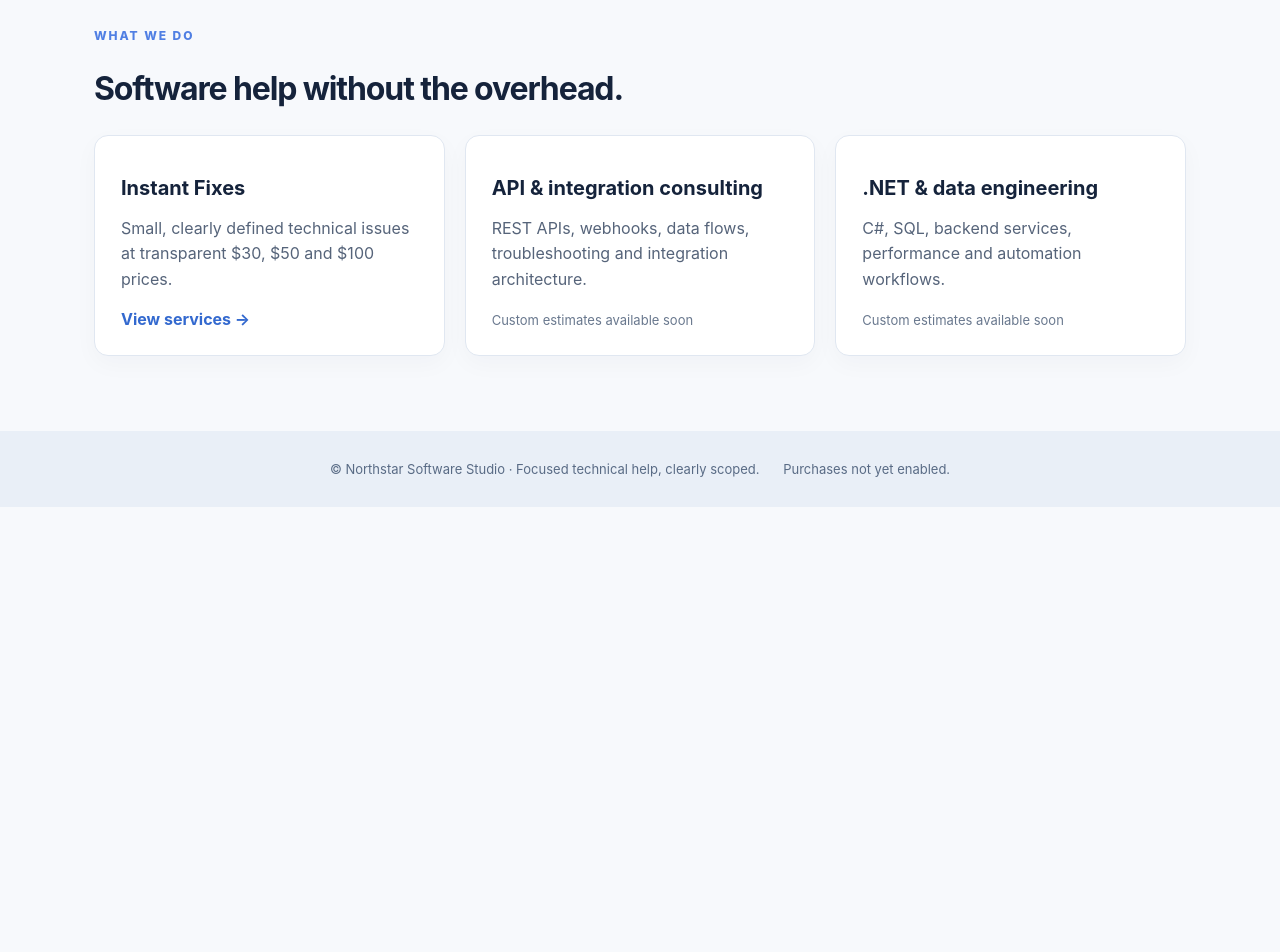
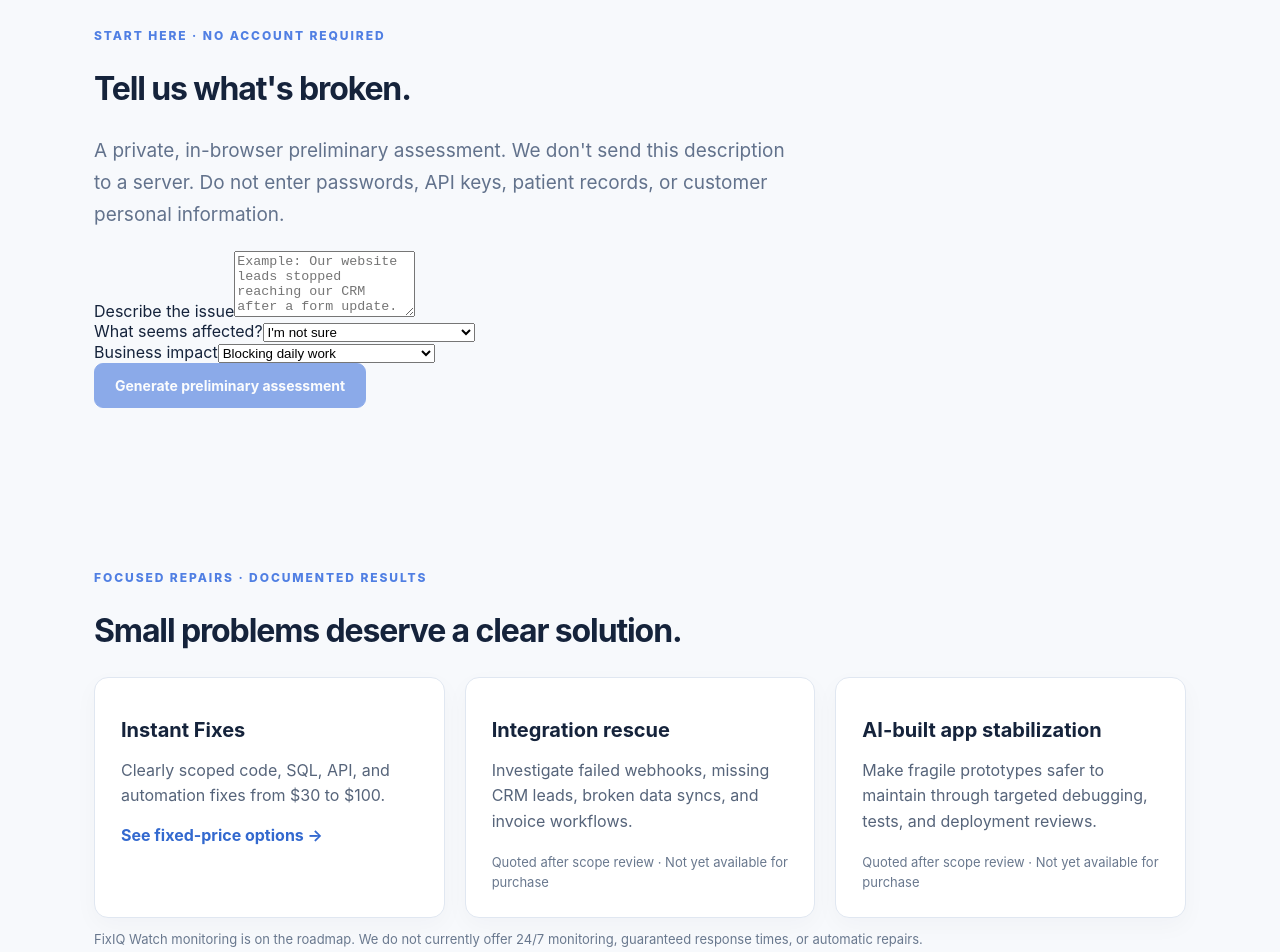
Before and after one commit to poker-kid-100717/northstar-software-studio, an Angular app in the folder web/: page / in a window 1280 px wide. Shown: the part 740-1692 px from the top of the page. Before the commit the page ends 1247 px from the top, so only its background shows below. Built offline with nearby package versions, Linux system fonts and the light colour scheme.

Commit message:
Build interactive privacy-first FixIQ triage homepage

```diff
--- a/web/src/app/home.component.ts
+++ b/web/src/app/home.component.ts
@@ -1,3 +1,85 @@
 import { Component } from '@angular/core';
+import { FormsModule } from '@angular/forms';
 import { RouterLink } from '@angular/router';
-@Component({standalone:true,imports:[RouterLink],template:`<section class="hero"><p class="eyebrow">INDEPENDENT SOFTWARE CONSULTING</p><h1>Technical problems.<br><em>Clear solutions.</em></h1><p class="lead">Practical software engineering for businesses that need a focused fix, not a lengthy engagement.</p><div class="actions"><a class="button primary" routerLink="/instant-fixes">Explore Instant Fixes →</a><a class="button secondary" href="#consulting">Consulting services</a></div></section><section id="consulting" class="section"><p class="eyebrow">WHAT WE DO</p><h2>Software help without the overhead.</h2><div class="cards"><article class="card"><h3>Instant Fixes</h3><p>Small, clearly defined technical issues at transparent $30, $50 and $100 prices.</p><a routerLink="/instant-fixes">View services →</a></article><article class="card"><h3>API & integration consulting</h3><p>REST APIs, webhooks, data flows, troubleshooting and integration architecture.</p><span class="muted">Custom estimates available soon</span></article><article class="card"><h3>.NET & data engineering</h3><p>C#, SQL, backend services, performance and automation workflows.</p><span class="muted">Custom estimates available soon</span></article></div></section>`}) export class HomeComponent {}
+
+type Category = 'integration' | 'automation' | 'data' | 'application' | 'unsure';
+type Impact = 'sales' | 'operations' | 'minor';
+interface Guidance { title: string; checks: string[]; tier: string; note: string; }
+
+@Component({
+  standalone: true,
+  imports: [RouterLink, FormsModule],
+  template: `
+    <section class="hero">
+      <p class="eyebrow">NORTHSTAR FIXIQ · SOFTWARE RESCUE</p>
+      <h1>Something broke.<br><em>Let's find the right fix.</em></h1>
+      <p class="lead">When software, integrations, or automations stop working, get a clear starting point and a realistic repair path. No open-ended consulting commitment.</p>
+      <div class="actions"><a class="button primary" href="#fixiq">Try FixIQ triage →</a><a class="button secondary" routerLink="/instant-fixes">Browse $30–$100 fixes</a></div>
+    </section>
+    <section id="fixiq" class="section">
+      <p class="eyebrow">START HERE · NO ACCOUNT REQUIRED</p>
+      <h2>Tell us what's broken.</h2>
+      <p class="lead">A private, in-browser preliminary assessment. We don't send this description to a server. Do not enter passwords, API keys, patient records, or customer personal information.</p>
+      <form class="fixiq-panel" (ngSubmit)="assess()">
+        <label for="problem">Describe the issue</label>
+        <textarea id="problem" name="problem" [(ngModel)]="problem" minlength="15" maxlength="1500" required placeholder="Example: Our website leads stopped reaching our CRM after a form update." rows="4"></textarea>
+        <div class="fixiq-fields">
+          <div><label for="category">What seems affected?</label><select id="category" name="category" [(ngModel)]="category">
+            <option value="unsure">I'm not sure</option><option value="integration">API / webhook / integration</option><option value="automation">Automation / workflow</option><option value="data">Spreadsheet / database / import</option><option value="application">Website / application</option>
+          </select></div>
+          <div><label for="impact">Business impact</label><select id="impact" name="impact" [(ngModel)]="impact">
+            <option value="sales">Losing leads, sales, or payments</option><option value="operations">Blocking daily work</option><option value="minor">Inconvenient, but manageable</option>
+          </select></div>
+        </div>
+        <button class="button primary" type="submit" [disabled]="problem.trim().length < 15">Generate preliminary assessment</button>
+      </form>
+      @if (result) {
+        <section class="fixiq-result" aria-live="polite">
+          <p class="eyebrow">FIXIQ · PRELIMINARY ASSESSMENT</p>
+          <h3>{{ result.title }}</h3>
+          <p><strong>Priority:</strong> {{ impact === 'sales' ? 'High — revenue or customer impact' : impact === 'operations' ? 'Medium — operational disruption' : 'Standard — noncritical issue' }}</p>
+          <p><strong>Suggested starting scope:</strong> {{ result.tier }}</p>
+          <p>{{ result.note }}</p>
+          <h4>What to check first</h4>
+          <ol>@for (check of result.checks; track check) { <li>{{ check }}</li> }</ol>
+          <p class="fineprint">This is rules-based triage, not an AI diagnosis or a verified root cause. No systems or files have been inspected. Final scope and price require human review.</p>
+          <div class="actions"><a class="button primary" routerLink="/instant-fixes">Explore available fixes →</a><button type="button" class="button secondary" (click)="reset()">Start over</button></div>
+        </section>
+      }
+    </section>
+    <section class="section" id="consulting">
+      <p class="eyebrow">FOCUSED REPAIRS · DOCUMENTED RESULTS</p>
+      <h2>Small problems deserve a clear solution.</h2>
+      <div class="cards">
+        <article class="card"><h3>Instant Fixes</h3><p>Clearly scoped code, SQL, API, and automation fixes from $30 to $100.</p><a routerLink="/instant-fixes">See fixed-price options →</a></article>
+        <article class="card"><h3>Integration rescue</h3><p>Investigate failed webhooks, missing CRM leads, broken data syncs, and invoice workflows.</p><span class="muted">Quoted after scope review · Not yet available for purchase</span></article>
+        <article class="card"><h3>AI-built app stabilization</h3><p>Make fragile prototypes safer to maintain through targeted debugging, tests, and deployment reviews.</p><span class="muted">Quoted after scope review · Not yet available for purchase</span></article>
+      </div>
+      <p class="fineprint">FixIQ Watch monitoring is on the roadmap. We do not currently offer 24/7 monitoring, guaranteed response times, or automatic repairs.</p>
+    </section>
+  `
+})
+export class HomeComponent {
+  problem = '';
+  category: Category = 'unsure';
+  impact: Impact = 'operations';
+  result: Guidance | null = null;
+
+  assess(): void {
+    if (this.problem.trim().length < 15) return;
+    const value = this.problem.toLowerCase();
+    const detected: Category = this.category !== 'unsure' ? this.category :
+      /webhook|api|crm|sync|integration|401|400/.test(value) ? 'integration' :
+      /automation|zapier|workflow|trigger/.test(value) ? 'automation' :
+      /csv|excel|spreadsheet|sql|database|import/.test(value) ? 'data' : 'application';
+    const guidance: Record<Category, Guidance> = {
+      integration: { title: 'Possible integration or delivery failure', tier: 'API / webhook troubleshooting ($50–$100 if narrowly scoped)', checks: ['Identify the last successful request and first failed request.', 'Compare recent changes to credentials, endpoints, payloads, and permissions.', 'Inspect sanitized HTTP status codes, retry history, and delivery logs.'], note: 'Missing deliveries may be caused by authorization, payload changes, downtime, or routing. The cause is not yet verified.' },
+      automation: { title: 'Possible automation or trigger failure', tier: 'Small automation repair ($100 if narrowly scoped)', checks: ['Confirm the trigger still fires and the workflow is enabled.', 'Check task history for errors, rate limits, or expired connections.', 'Test with non-sensitive sample data and verify the downstream result.'], note: 'An automation may appear active while silently failing to complete its downstream action.' },
+      data: { title: 'Possible data mapping or query issue', tier: 'CSV mapping / SQL repair ($30–$100 if narrowly scoped)', checks: ['Identify the exact input format and expected output.', 'Compare schema, column names, data types, and recent changes.', 'Reproduce with synthetic or anonymized sample rows.'], note: 'We need a reproducible example before estimating any production data repair.' },
+      application: { title: 'Possible application regression', tier: 'Targeted code or UI repair ($30–$100 if narrowly scoped)', checks: ['Identify the exact action, expected behavior, and actual behavior.', 'Capture sanitized browser console or server errors.', 'Compare the last working release with the current version.'], note: 'This may require a deeper assessment if multiple systems or features are affected.' },
+      unsure: { title: 'General software troubleshooting', tier: 'Scope review required', checks: ['Identify what stopped working and when.', 'Capture the error without secrets or customer information.', 'Document the business impact and last known working state.'], note: 'More detail is needed to choose a repair category.' }
+    };
+    this.result = guidance[detected];
+  }
+  reset(): void { this.result = null; this.problem = ''; this.category = 'unsure'; this.impact = 'operations'; }
+}
```
